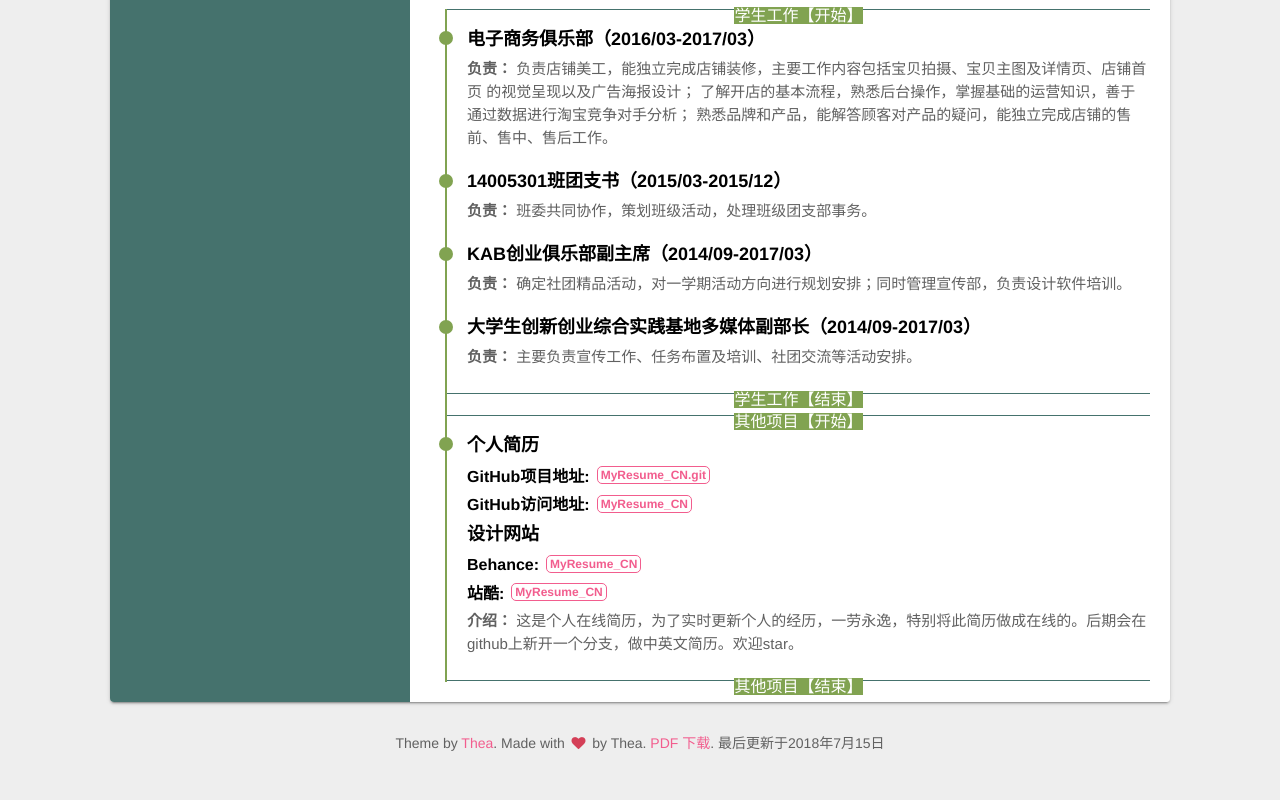
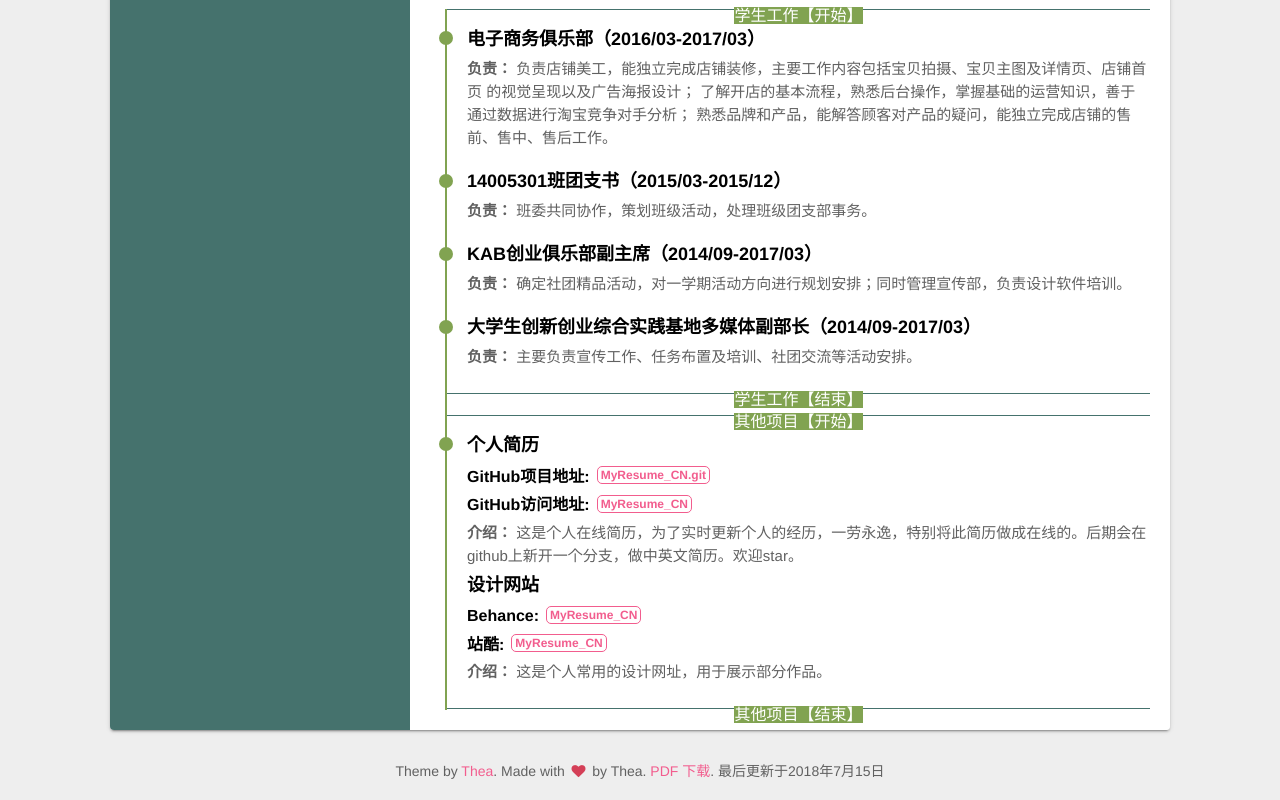
Before and after one commit to Thea0529/Resume_CN, a website: page index.html in a window 1280 px wide. Shown: the part 1409-2209 px from the top of the page. Before the commit the page ends 2181 px from the top, so only its background shows below. Drawn offline with Linux system fonts and the light colour scheme; some packages are replaced by stand-ins of ours; a script that the page names is missing.

Commit message:
添加个人的设计网站

```diff
--- a/index.html
+++ b/index.html
@@ -204,12 +204,17 @@
                               <span>个人简历</span>
                               <dd><strong>GitHub项目地址:</strong><a href="https://github.com/Thea0529/Resume_CN.git" target="_blank">MyResume_CN.git</a></dd>
                               <dd><strong>GitHub访问地址:</strong><a href="https://thea0529.github.io/Resume_CN/" target="_blank">MyResume_CN</a></dd>
-                              <span>设计网站</span>
+                          </h4>
+                          <p><strong>介绍：</strong>
+                            这是个人在线简历，为了实时更新个人的经历，一劳永逸，特别将此简历做成在线的。后期会在github上新开一个分支，做中英文简历。欢迎star。
+                          </p>
+                          <h4>
+                          <span>设计网站</span>
                               <dd><strong>Behance:</strong><a href="https://www.behance.net/a26931197258724" target="_blank">MyResume_CN</a></dd>
                               <dd><strong>站酷:</strong><a href="https://www.zcool.com.cn/u/14724457" target="_blank">MyResume_CN</a></dd>
                           </h4>
                           <p><strong>介绍：</strong>
-                            这是个人在线简历，为了实时更新个人的经历，一劳永逸，特别将此简历做成在线的。后期会在github上新开一个分支，做中英文简历。欢迎star。
+                            这是个人常用的设计网址，用于展示部分作品。
                           </p>
                       </li>
                       <div class="demo_line_02" style="margin-bottom:20px;"><span>其他项目【结束】</span></div>
```
